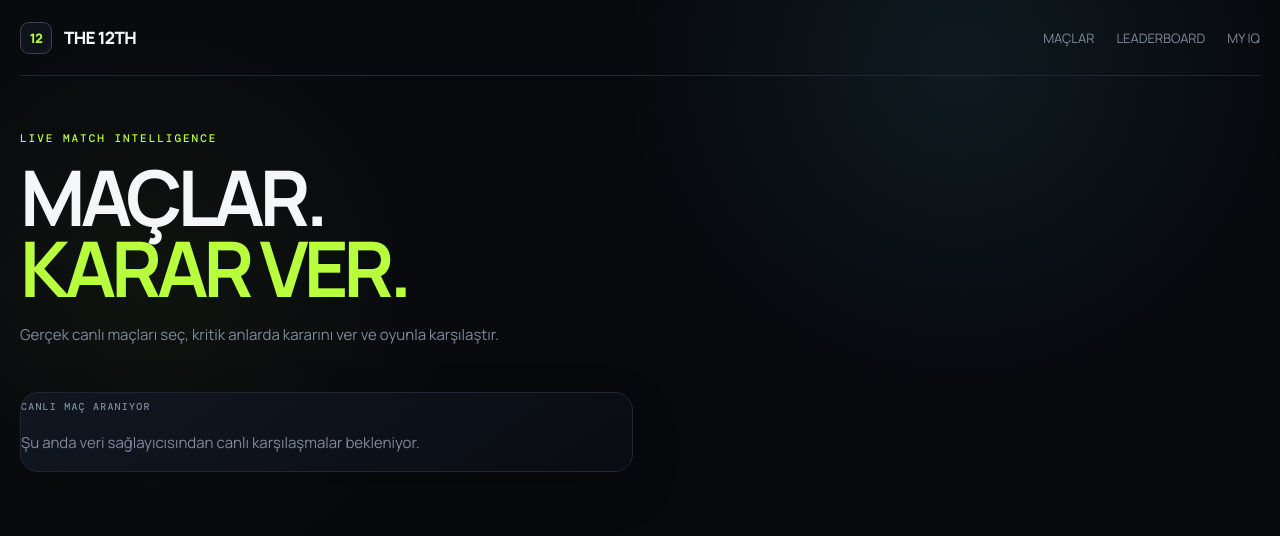
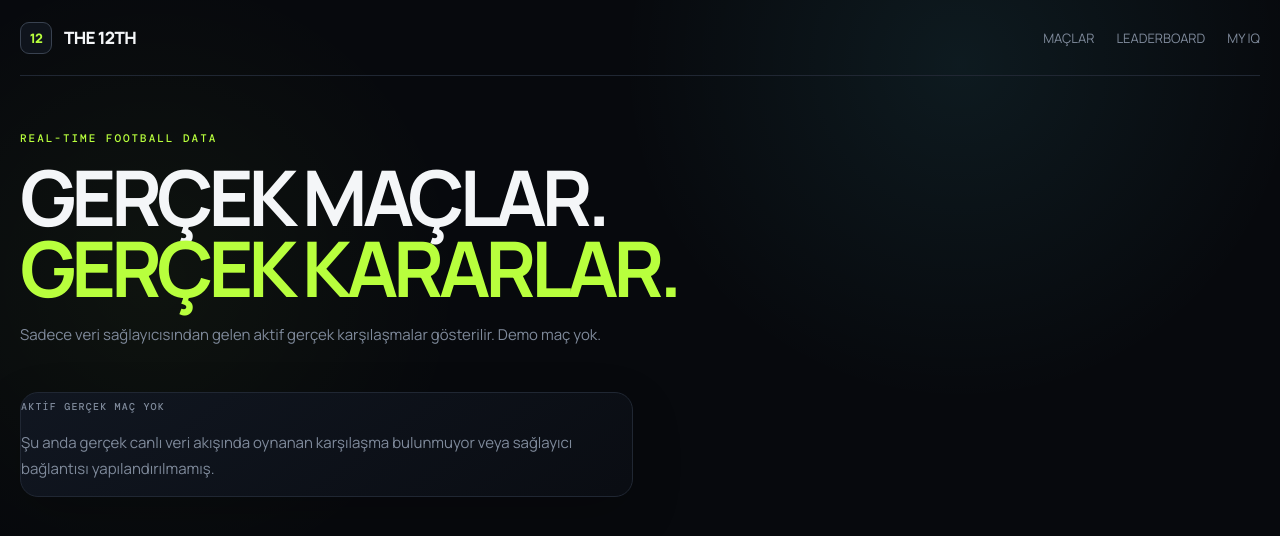
Before and after one commit to omerhayva/the12th, a Next.js app: page /matches in a window 1280 px wide. Shown: the top 536 px of the page. Built offline with nearby package versions, Linux system fonts and the light colour scheme; no server answers.

Commit message:
fix: label only real live matches

```diff
--- a/app/matches/page.tsx
+++ b/app/matches/page.tsx
@@ -1,41 +1,9 @@
 'use client';
-
 import Link from 'next/link';
 import { useEffect, useState } from 'react';
-
-type Match = {
-  id: string;
-  home: string;
-  away: string;
-  homeShort: string;
-  awayShort: string;
-  homeScore: number;
-  awayScore: number;
-  minute: number;
-  status: 'LIVE' | 'HT' | 'FT';
-};
-
+type Match = { id: string; home: string; away: string; homeShort: string; awayShort: string; homeScore: number; awayScore: number; minute: number; status: 'LIVE' | 'HT' | 'FT' };
 export default function MatchesPage() {
-  const [matches, setMatches] = useState<Match[]>([]);
-  const [source, setSource] = useState('loading');
-
-  useEffect(() => {
-    let active = true;
-    const load = async () => {
-      try {
-        const response = await fetch('/api/matches', { cache: 'no-store' });
-        const payload = await response.json() as { source?: string; matches?: Match[] };
-        if (!active) return;
-        setMatches(payload.matches ?? []);
-        setSource(payload.source ?? 'unknown');
-      } catch {
-        if (active) setSource('error');
-      }
-    };
-    void load();
-    const timer = window.setInterval(load, 10000);
-    return () => { active = false; window.clearInterval(timer); };
-  }, []);
-
-  return <main className="page"><div className="shell"><nav className="nav"><Link href="/" className="brand"><div className="mark">12</div><span>THE 12TH</span></Link><div className="navRight"><span>MAÇLAR</span><Link href="/leaderboard">LEADERBOARD</Link><Link href="/profile">MY IQ</Link></div></nav><section className="hero"><div><div className="eyebrow">{source === 'bsd-live' ? 'REAL-TIME FOOTBALL DATA' : 'LIVE MATCH INTELLIGENCE'}</div><h1>MAÇLAR.<br/><span style={{color:'var(--green)'}}>KARAR VER.</span></h1><p className="sub">Gerçek canlı maçları seç, kritik anlarda kararını ver ve oyunla karşılaştır.</p></div></section><div className="list">{matches.length === 0 ? <div className="card"><span className="label">CANLI MAÇ ARANIYOR</span><p className="sub">Şu anda veri sağlayıcısından canlı karşılaşmalar bekleniyor.</p></div> : matches.map((match) => <Link className="card matchLink" href={`/match/${match.id}`} key={match.id}><div className="cardHead"><span className="label">{match.status === 'HT' ? 'DEVRE ARASI' : `CANLI / ${match.minute}'`}</span><span className="label">{source === 'bsd-live' ? 'REAL' : 'DEMO'}</span></div><div className="matchRow"><div><b>{match.home}</b><span>{match.homeShort}</span></div><strong>{match.homeScore} — {match.awayScore}</strong><div><b>{match.away}</b><span>{match.awayShort}</span></div></div><div className="label">MAÇI AÇ →</div></Link>)}</div></div></main>;
+  const [matches, setMatches] = useState<Match[]>([]); const [source, setSource] = useState('loading');
+  useEffect(() => { let active = true; const load = async () => { try { const response = await fetch('/api/matches', { cache: 'no-store' }); const payload = await response.json() as { source?: string; matches?: Match[] }; if (!active) return; setMatches(payload.matches ?? []); setSource(payload.source ?? 'unknown'); } catch { if (active) setSource('error'); } }; void load(); const timer = window.setInterval(load, 10000); return () => { active = false; window.clearInterval(timer); }; }, []);
+  return <main className="page"><div className="shell"><nav className="nav"><Link href="/" className="brand"><div className="mark">12</div><span>THE 12TH</span></Link><div className="navRight"><span>MAÇLAR</span><Link href="/leaderboard">LEADERBOARD</Link><Link href="/profile">MY IQ</Link></div></nav><section className="hero"><div><div className="eyebrow">REAL-TIME FOOTBALL DATA</div><h1>GERÇEK MAÇLAR.<br/><span style={{color:'var(--green)'}}>GERÇEK KARARLAR.</span></h1><p className="sub">Sadece veri sağlayıcısından gelen aktif gerçek karşılaşmalar gösterilir. Demo maç yok.</p></div></section><div className="list">{matches.length === 0 ? <div className="card"><span className="label">{source === 'unconfigured' ? 'CANLI VERİ BAĞLANTISI BEKLENİYOR' : 'AKTİF GERÇEK MAÇ YOK'}</span><p className="sub">Şu anda gerçek canlı veri akışında oynanan karşılaşma bulunmuyor veya sağlayıcı bağlantısı yapılandırılmamış.</p></div> : matches.map((match) => <Link className="card matchLink" href={`/match/${match.id}`} key={match.id}><div className="cardHead"><span className="label">{match.status === 'HT' ? 'DEVRE ARASI' : `CANLI / ${match.minute}'`}</span><span className="label">REAL</span></div><div className="matchRow"><div><b>{match.home}</b><span>{match.homeShort}</span></div><strong>{match.homeScore} — {match.awayScore}</strong><div><b>{match.away}</b><span>{match.awayShort}</span></div></div><div className="label">MAÇI AÇ →</div></Link>)}</div></div></main>;
 }
```
